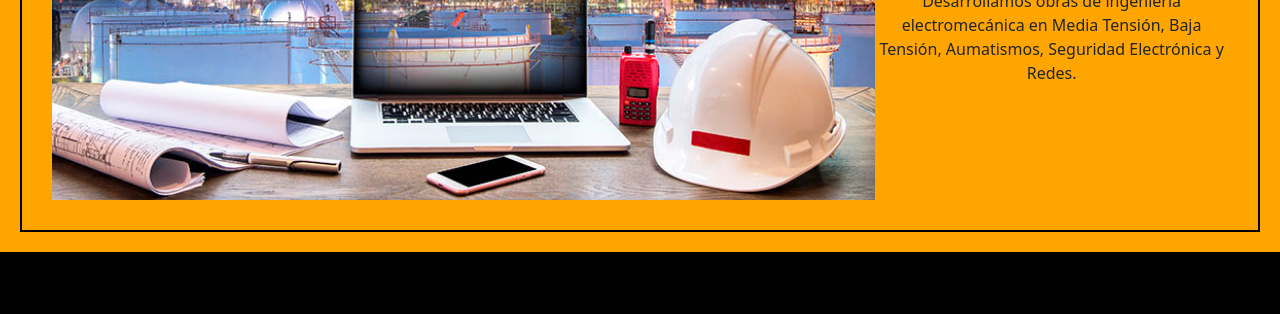
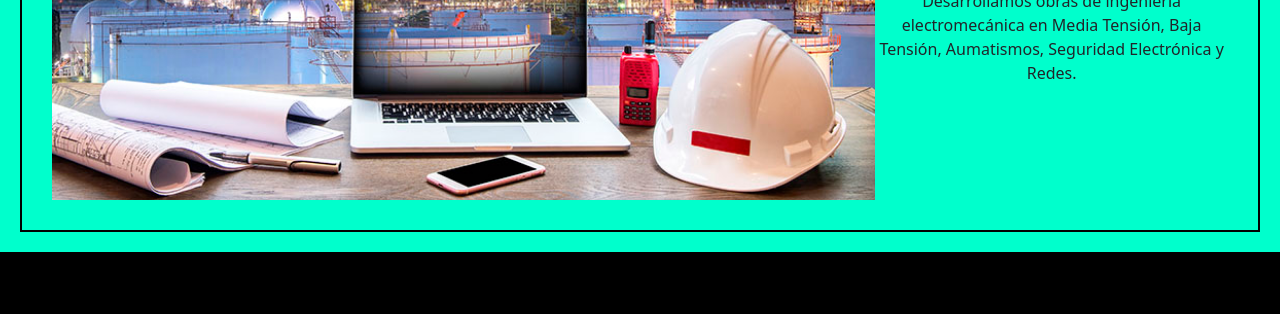
Before and after one commit to Gonzalo27271602/preentrega2, a plain HTML site: page index.html in a window 1280 px wide. Shown: the part 391-705 px from the top of the page. Drawn offline with nearby package versions, Linux system fonts and the light colour scheme.

Commit message:
Probando ramas

```diff
--- a/estiloindex.css
+++ b/estiloindex.css
@@ -1,7 +1,7 @@
 /* -------------------ACA EMPIEZA SERVICIOS------------------------------------*/
 
 main {
-    background-color: orange;
+    background-color: rgb(0, 255, 204);
     display: grid;
     grid-template-columns: auto auto auto;
     justify-content: space-evenly;
```
